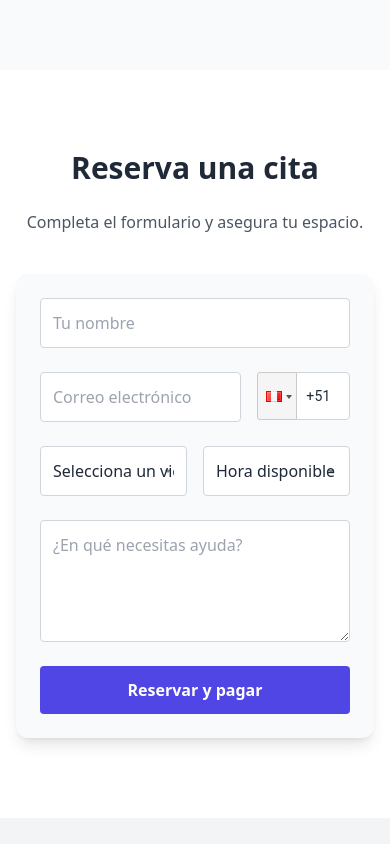
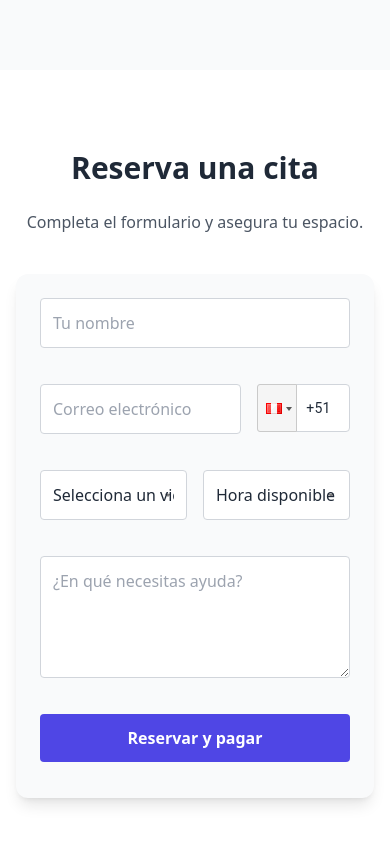
Before and after one commit to jordan-blancas/virtual-flow, a Next.js app: page / in a window 390 px wide. Shown: the part 2706-3550 px from the top of the page. Before the commit the page ends 3524 px from the top, so only its background shows below. Built offline with nearby package versions, Linux system fonts and the light colour scheme.

Commit message:
Corrige error moviendo handler a /api/success.js15

```diff
--- a/styles/globals.css
+++ b/styles/globals.css
@@ -5,6 +5,27 @@
 body {
   @apply font-sans bg-gray-100 text-gray-900;
 }
+
+@media (max-width: 768px) {
+  form {
+    display: flex;
+    flex-direction: column;
+  }
+
+  form input,
+  form select,
+  form textarea,
+  form button {
+    width: 100% !important;
+    margin-bottom: 12px;
+    box-sizing: border-box;
+  }
+
+  .form-row {
+    flex-direction: column;
+  }
+}
+
 
 select {
   appearance: none;
```
